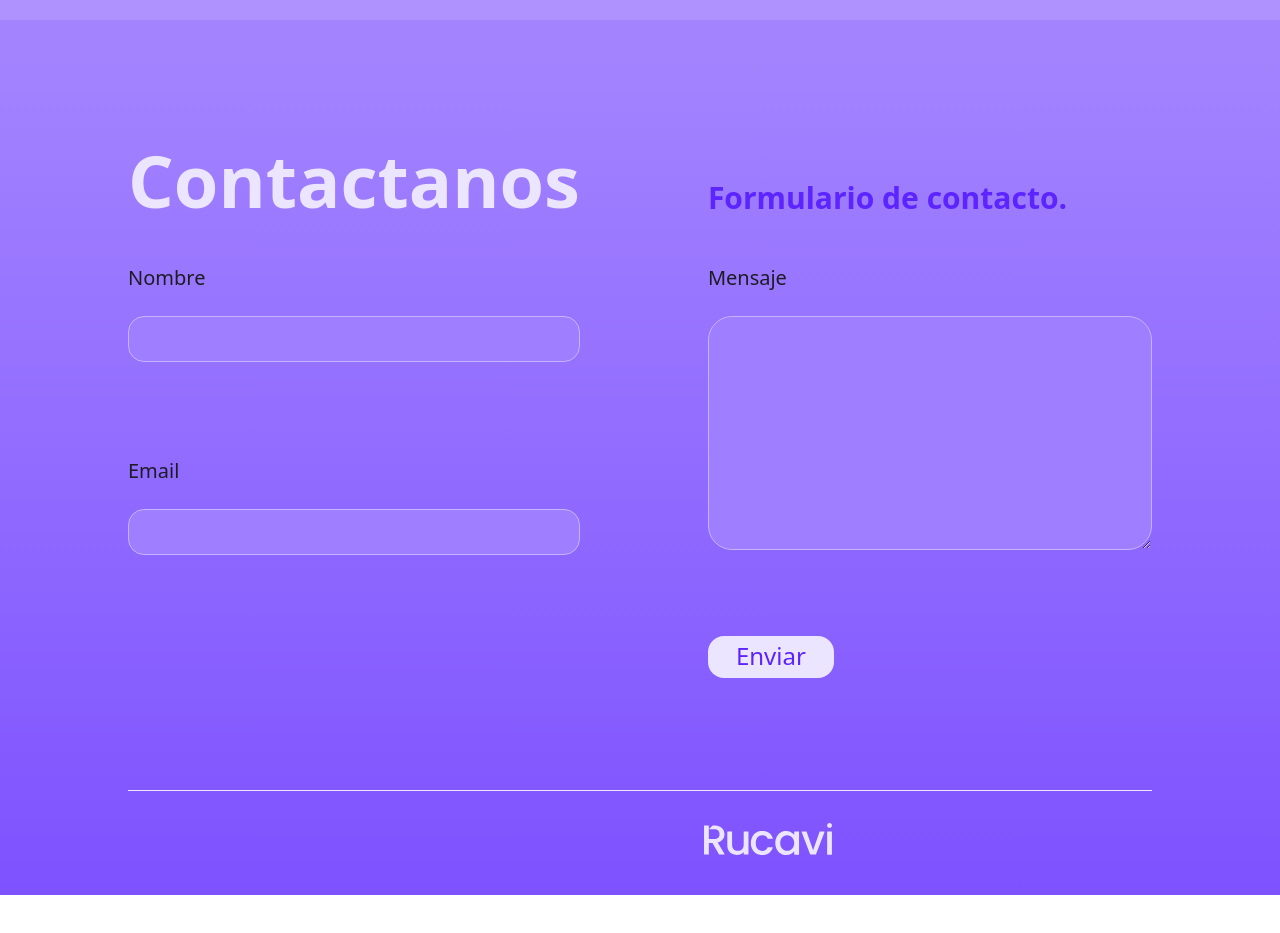
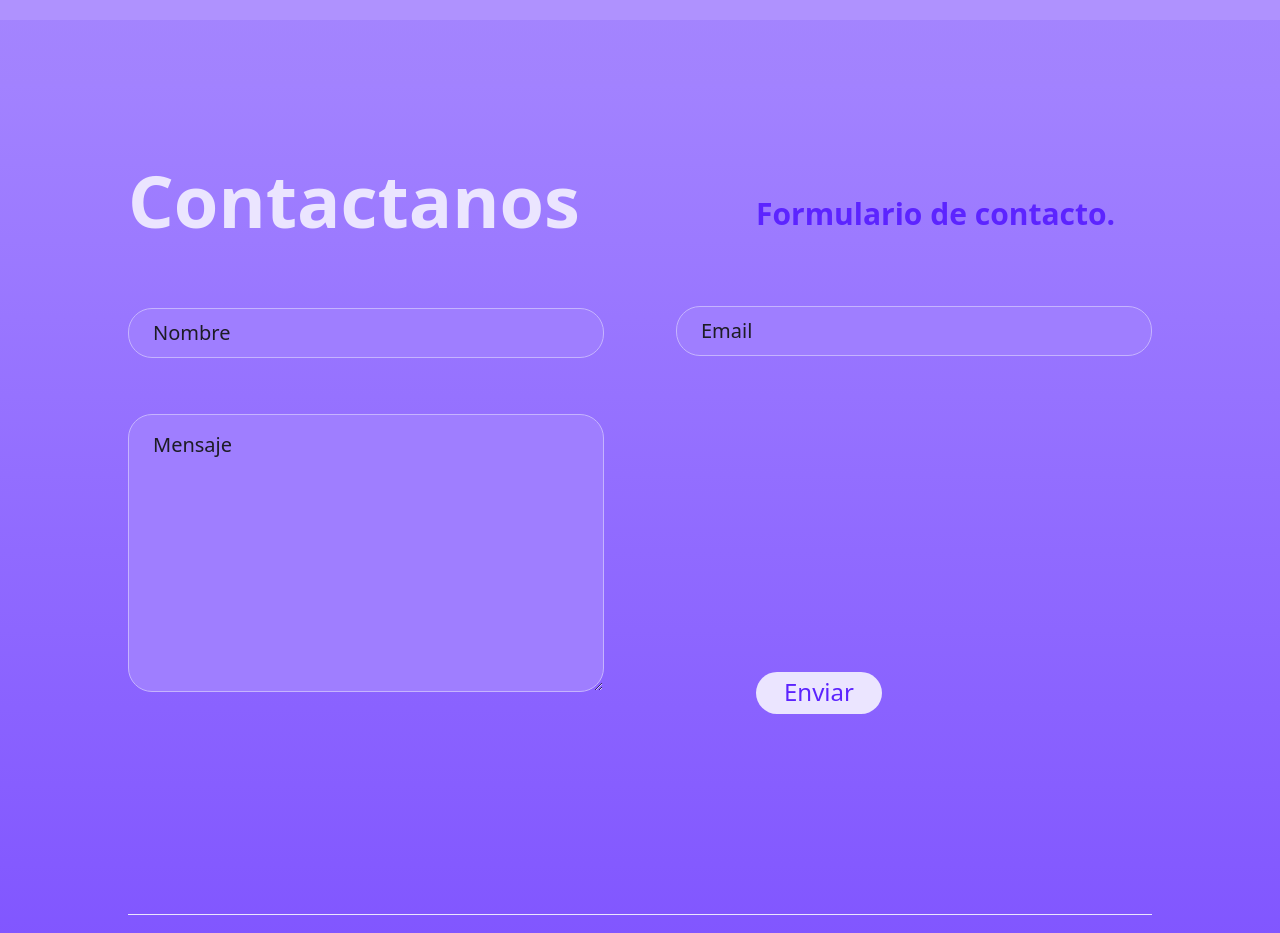
Before and after one commit to PabloFabbian/Rucavi-LandingPage, a React (Vite) app: page / in a window 1280 px wide. Shown: the part 5160-6093 px from the top of the page. Before the commit the page ends 6055 px from the top, so only its background shows below. Built offline with nearby package versions, Linux system fonts and the light colour scheme.

Commit message:
contactUs update, visual details and .env

```diff
--- a/package.json
+++ b/package.json
@@ -12,6 +12,7 @@
   "dependencies": {
     "@gsap/react": "^2.1.1",
     "@types/gsap": "^3.0.0",
+    "dotenv": "^16.4.5",
     "emailjs-com": "^3.2.0",
     "flowbite-react": "^0.9.0",
     "gsap": "^3.12.5",
--- a/src/components/ContactUs.jsx
+++ b/src/components/ContactUs.jsx
@@ -26,10 +26,10 @@ const ContactUs = () => {
 
         try {
             const result = await emailjs.send(
-                'service_01ijrdq',  // Reemplaza con tu Service ID de EmailJS
-                'template_uyqprzm', // Reemplaza con tu Template ID de EmailJS
+                import.meta.env.VITE_EMAILJS_SERVICE_ID,
+                import.meta.env.VITE_EMAILJS_TEMPLATE_ID,
                 formData,
-                'nJenqIBnz8z2GP05O'      // Reemplaza con tu User ID de EmailJS
+                import.meta.env.VITE_EMAILJS_USER_ID
             );
             console.log(result.text);
             setLoading(false);
@@ -45,51 +45,51 @@ const ContactUs = () => {
     };
 
     return (
-        <div className='contactus-degrade' id='ContactUs'>
-            <div className="flex flex-col md:flex-row items-center justify-center px-28 pb-24">
-                <form onSubmit={handleSubmit} className="w-full md:w-1/2 p-4 mr-24">
+        <div className='contactus-degrade pt-16' id='ContactUs'>
+            <div className="flex flex-col md:flex-row items-top justify-center px-28 pb-24">
+                <form onSubmit={handleSubmit} className="w-full md:w-1/2 p-4 mr-10">
                     <h1 className="text-[#EBE5FF] font-bold text-7xl">Contactanos</h1>
-                    <div className="mb-6 ">
-                        <p className="text-[#1D1C24] text-xl mt-12 mb-6">Nombre</p>
+                    <div className="mt-6">
                         <input
                             type="text"
                             name="name"
                             autoComplete="name"
+                            placeholder="Nombre"
                             value={formData.name}
                             onChange={handleChange}
-                            className="w-full p-2.5 rounded-2xl bg-[#9F7EFF] text-white border-[#C6B4FE] outline-white mb-[4.4rem] "
+                            className="w-full p-2.5 rounded-3xl bg-[#9F7EFF] text-white border-[#C6B4FE] outline-white mb-2 placeholder-[#1D1C24] text-xl mt-12 pl-6"
                             required
                         />
                     </div>
-                    <div className="mb-6 ">
-                        <p className="text-[#1D1C24] text-xl mb-6">Email</p>
+                    <div className="mb-6">
+                        <textarea
+                            name="message"
+                            placeholder="Mensaje"
+                            value={formData.message}
+                            onChange={handleChange}
+                            className="w-full p-2 rounded-3xl bg-[#9F7EFF] text-white border-[#C6B4FE] outline-white placeholder-[#1D1C24] text-xl mt-12 pl-6 pt-4"
+                            rows="9"
+                            required
+                        ></textarea>
+                    </div>
+                </form>
+                <div className="w-full md:w-1/2 p-4 flex flex-col">
+                    <h2 className="text-[#5C24FF] font-semibold text-3xl pl-20 mt-8 mb-[3.1rem]">Formulario de contacto.</h2>
+                    <div className="mt-6">
                         <input
                             type="email"
                             name="email"
                             autoComplete="email"
+                            placeholder="Email"
                             value={formData.email}
                             onChange={handleChange}
-                            className="w-full p-2.5 rounded-2xl bg-[#9F7EFF] text-white border-[#C6B4FE] outline-white mb-14"
+                            className="w-full p-2.5 rounded-3xl bg-[#9F7EFF] text-white border-[#C6B4FE] outline-white placeholder-[#1D1C24] text-xl pl-6"
                             required
                         />
                     </div>
-                </form>
-                <div className="w-full md:w-1/2 p-4">
-                    <h2 className="text-[#5C24FF] font-semibold text-3xl mt-20">Formulario de contacto.</h2>
-                    <div className="mb-6 ">
-                        <p className="text-[#1D1C24] text-xl mt-12 mb-6">Mensaje</p>
-                        <textarea
-                            name="message"
-                            value={formData.message}
-                            onChange={handleChange}
-                            className="w-full p-2 rounded-3xl bg-[#9F7EFF] text-white border-[#C6B4FE] outline-white"
-                            rows="9"
-                            required
-                        ></textarea>
-                    </div>
                     <button
                         type="submit"
-                        className={`bg-[#EBE5FF] font-medium text-[#5C23FE] text-2xl px-7 pb-1.5 pt-1 rounded-2xl mt-14 hover:cursor-pointer
+                        className={`bg-[#EBE5FF] font-medium text-[#5C23FE] text-2xl px-7 pb-1.5 pt-1 rounded-3xl hover:cursor-pointer mt-auto w-min ml-20 mb-2
                         ${loading ? 'cursor-wait' : 'hover:bg-[#D1C9FF] hover:text-[#3C0FD8]'}
                         ${submitted ? 'cursor-default' : ''}`}
                         disabled={loading || submitted}
@@ -115,8 +115,8 @@ const ContactUs = () => {
                     </button>
                 </div>
             </div>
-            <hr className="border-[#EBE6FD] mx-32" />
-            <div className='pt-8 pb-10 pl-[16rem]'>
+            <hr className="border-[#EBE6FD] mx-32 mt-20" />
+            <div className='pt-8 pb-10 pl-[22.5rem]'>
                 <img src={Rucavi} alt="Rucavi" className="w-full h-8" />
             </div>
         </div>
--- a/src/components/Techstack.jsx
+++ b/src/components/Techstack.jsx
@@ -12,7 +12,7 @@ const tecnologias = [
     { tecnologia: 'Git', logo: LOGO1, descrip: 'Software de control de versiones' },
     { tecnologia: '.Net', logo: LOGO2, descrip: 'Framework de Microsoft' },
     { tecnologia: 'Java', logo: LOGO3, descrip: 'Lenguaje de programación' },
-    { tecnologia: 'Node', logo: LOGO4, descrip: 'Framework de backend' },
+    { tecnologia: 'Node', logo: LOGO4, descrip: 'Framework de back-end' },
     { tecnologia: 'React', logo: LOGO5, descrip: 'Biblioteca de Javascript de código abierto' },
     { tecnologia: 'Angular', logo: LOGO6, descrip: 'Framework para aplicaciones web' },
     { tecnologia: 'Azure Cloud', logo: LOGO7, descrip: 'Plataforma de computación en la nube' },
--- a/src/components/WhyRucavi.jsx
+++ b/src/components/WhyRucavi.jsx
@@ -12,19 +12,19 @@ const WhyRucavi = () => {
                             Forma <span> parte de</span> <br />
                         </div>
                         <span className="block">
-                            <span className="inline-block z-20">RUCAVI</span>
+                            <span className="inline-block text-gray-900 z-20">RUCAVI</span>
                         </span>
                     </h1>
                     <div className="relative inline-block z-10 -mt-10">
                         <img src={LaptopByN} alt="Rounded" className="w-full h-96 rounded-3xl object-cover -ml-12" />
-                        <p className="absolute inset-0 flex items-end justify-left text-white pl-16 pb-12 text-lg tracking-wider">Estamos recibiendo cvs.</p>
+                        <p className="absolute inset-0 flex items-end justify-left text-gray-900 pl-16 pb-12 text-lg tracking-wider">Estamos recibiendo cvs.</p>
                     </div>
                 </div>
                 <div className="flex-1 -mr-28">
                     <h3 className="text-[1.975rem] font-semibold mb-2 text-[#7C50FF] pt-4 -ml-4">¿Por qué sumarte a la comunidad de RUCAVI?</h3>
                     <hr className="border-gray-900 mt-8 w-5/6" />
                     <div className="mb-4 text-[1.65rem] text-gray-200 font-[350] leading-[1.05] mt-6 pr-48">
-                    <img src={WhiteArrowIcon} style={{ position: 'absolute', left: '8rem', top: '201.6rem', height: '1.5rem', width: '1.5rem' }} />
+                        <img src={WhiteArrowIcon} style={{ position: 'absolute', left: '60rem', top: '207.6rem', height: '1.5rem', width: '1.5rem' }} />
                         <p>En RUCAVI, estamos constantemente buscando mentes brillantes y apasionadas por la tecnología para unirse a nuestro equipo.
                         <br /><br />
                         Si te apasiona la innovación y queres enfrentar nuevos desafíos ¡Nos encantaría conocerte!
--- a/src/index.css
+++ b/src/index.css
@@ -53,7 +53,7 @@
 }
 .navbar-degrade2 {
   background: linear-gradient(to bottom, #cbb9fcad, #d1c3f8b0);
-  backdrop-filter: blur(6px);
+  backdrop-filter: blur(5.25px);
 }
 .hero-degrade {
   background: linear-gradient(to bottom, #DCD0FE, #D4C5FE);
```
Also changed, not shown: 1 other file (tests, documents, lock files or other folders).
